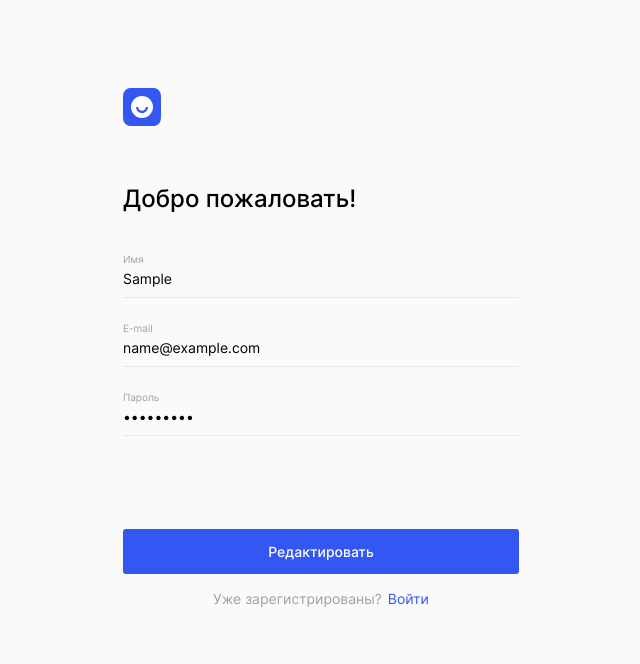
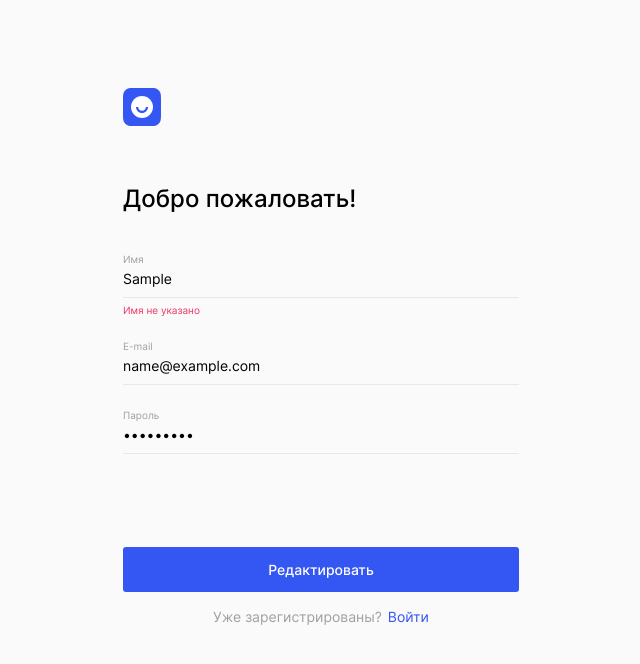
Before and after one commit to KirMoro/movies-explorer-frontend, a React (Create React App) app: page /signup in a window 1280 px wide. Both pictures are taken after typing "Sample", "name@example.com", "Sample123" into the empty fields and a click on the button "Редактировать". Shown: the top 664 px of the page, without its empty margins (319-959 px from the left). Built offline with nearby package versions, Linux system fonts and the light colour scheme; no server answers.

Commit message:
feat: add validation register and login form

```diff
--- a/src/components/Login/Login.css
+++ b/src/components/Login/Login.css
@@ -98,6 +98,15 @@
   text-align: center;
 }
 
+.login__form-error {
+  font-weight: 400;
+  font-size: 10px;
+  line-height: 12px;
+  padding: 0;
+  margin: 6px 0 0 0;
+  color: #EE3465;
+}
+
 @media screen and (max-width: 769px) {
   .login {
     margin: 232px 0 0;
--- a/src/components/Login/Login.jsx
+++ b/src/components/Login/Login.jsx
@@ -1,23 +1,37 @@
 import './Login.css';
 import {Link} from "react-router-dom";
 import {useState} from "react";
+import {useLoginFormValidation} from "../hooks/useLoginFormValidation";
 
 export const Login = ({ onLogin }) => {
-    const [values, setValues] = useState({});
+    const [form, setForm] = useState({
+        email: "",
+        password: "",
+    });
 
-    const handleChange = (event) => {
-        const { name, value } = event.target;
-        setValues((prev) => ({
-            ...prev,
+    const { errors, validateForm, onBlurField } = useLoginFormValidation(form);
+
+    const handleChange = e => {
+        const { name, value } = e.target;
+        const nextFormState = {
+            ...form,
             [name]: value,
-        }));
+        };
+
+        setForm(nextFormState);
+        if (errors[name].dirty)
+            validateForm({
+                form: nextFormState,
+                errors,
+                name,
+            });
     };
 
     function handleSubmit(e) {
         e.preventDefault();
-        console.log(values)
-        onLogin(values);
+        onLogin(form);
     }
+
     return (
         <section className="login">
             <Link
@@ -46,7 +60,11 @@ export const Login = ({ onLogin }) => {
                                placeholder="Email"
                                required
                                onChange={handleChange}
+                               onBlur={onBlurField}
                         />
+                        {errors.email.dirty && errors.email.error ? (
+                            <p className="login__form-error">{errors.email.message}</p>
+                        ) : null}
                     </label>
                     <label className="login__form-label">
                         <span className="login__form-text">
@@ -59,8 +77,12 @@ export const Login = ({ onLogin }) => {
                             placeholder="Пароль"
                             required
                             onChange={handleChange}
+                            onBlur={onBlurField}
                             className="login__form-input"
                         />
+                        {errors.password.dirty && errors.password.error ? (
+                            <p className="login__form-error">{errors.password.message}</p>
+                        ) : null}
                     </label>
                 </fieldset>
                 <button
--- a/src/components/Register/Register.css
+++ b/src/components/Register/Register.css
@@ -98,6 +98,15 @@
   text-align: center;
 }
 
+.register__form-error {
+  font-weight: 400;
+  font-size: 10px;
+  line-height: 12px;
+  padding: 0;
+  margin: 6px 0 0 0;
+  color: #EE3465;
+}
+
 @media screen and (max-width: 769px) {
   .register {
     margin: 232px 0 0;
--- a/src/components/Register/Register.jsx
+++ b/src/components/Register/Register.jsx
@@ -1,22 +1,38 @@
 import './Register.css';
 import {Link} from "react-router-dom";
 import {useState} from "react";
+import {useLoginFormValidation} from "../hooks/useLoginFormValidation";
+import {useRegisterFormValidation} from "../hooks/useRegisterFormValidation";
 
 export const Register = ({ onRegister }) => {
-    const [values, setValues] = useState({});
+    // const [values, setValues] = useState({});
+    const [form, setForm] = useState({
+        name: "",
+        email: "",
+        password: "",
+    });
 
-    const handleChange = (event) => {
-        const { name, value } = event.target;
-        setValues((prev) => ({
-            ...prev,
+    const { errors, validateForm, onBlurField } = useRegisterFormValidation(form);
+
+    const handleChange = e => {
+        const { name, value } = e.target;
+        const nextFormState = {
+            ...form,
             [name]: value,
-        }));
+        };
+
+        setForm(nextFormState);
+        if (errors[name].dirty)
+            validateForm({
+                form: nextFormState,
+                errors,
+                name,
+            });
     };
 
     function handleSubmit(e) {
         e.preventDefault();
-        console.log(values)
-        onRegister(values);
+        onRegister(form);
     }
 
     return (
@@ -44,12 +60,14 @@ export const Register = ({ onRegister }) => {
                             type="name"
                             name="name"
                             placeholder="Имя"
-                            minLength="2"
-                            maxLength="30"
                             required
                             onChange={handleChange}
+                            onBlur={onBlurField}
                             className="register__form-input"
                         />
+                        {errors.name.dirty && errors.name.error ? (
+                            <p className="login__form-error">{errors.name.message}</p>
+                        ) : null}
                     </label>
                     <label className="register__form-label">
                         <span className="register__form-text">
@@ -62,8 +80,12 @@ export const Register = ({ onRegister }) => {
                             placeholder="Email"
                             required
                             onChange={handleChange}
+                            onBlur={onBlurField}
                             className="register__form-input"
                         />
+                        {errors.email.dirty && errors.email.error ? (
+                            <p className="login__form-error">{errors.email.message}</p>
+                        ) : null}
                     </label>
                     <label className="register__form-label">
                         <span className="register__form-text">
@@ -76,16 +98,19 @@ export const Register = ({ onRegister }) => {
                             placeholder="Пароль"
                             required
                             onChange={handleChange}
+                            onBlur={onBlurField}
                             className="register__form-input"
                         />
+                        {errors.password.dirty && errors.password.error ? (
+                            <p className="login__form-error">{errors.password.message}</p>
+                        ) : null}
                     </label>
 
                 </fieldset>
                 <button
                     type="submit"
-                    // onClick={onSubmit}
                     className="register__form-button"
-                    // aria-label={ariaLabel}
+                    aria-label="submit-button"
                 >
                     Редактировать
                 </button>
--- /dev/null
+++ b/src/components/hooks/useLoginFormValidation.js
@@ -0,0 +1,86 @@
+import { useState } from "react";
+
+import {
+    emailValidator,
+    passwordValidator,
+} from "../../utils/validators";
+
+const touchErrors = errors => {
+    return Object.entries(errors).reduce((acc, [field, fieldError]) => {
+        acc[field] = {
+            ...fieldError,
+            dirty: true,
+        };
+        return acc;
+    }, {});
+};
+
+export const useLoginFormValidation = form => {
+    const [errors, setErrors] = useState({
+        email: {
+            dirty: false,
+            error: false,
+            message: "",
+        },
+        password: {
+            dirty: false,
+            error: false,
+            message: "",
+        },
+    });
+
+    const validateForm = ({ form, field, errors, forceTouchErrors = false }) => {
+        let isValid = true;
+
+        const nextErrors = JSON.parse(JSON.stringify(errors));
+
+        if (forceTouchErrors) {
+            nextErrors = touchErrors(errors);
+        }
+
+        const { email, password } = form;
+
+        if (nextErrors.email.dirty && (field ? field === "email" : true)) {
+            const emailMessage = emailValidator(email, form);
+            nextErrors.email.error = !!emailMessage;
+            nextErrors.email.message = emailMessage;
+            if (!!emailMessage) isValid = false;
+        }
+
+        if (nextErrors.password.dirty && (field ? field === "password" : true)) {
+            const passwordMessage = passwordValidator(password, form);
+            nextErrors.password.error = !!passwordMessage;
+            nextErrors.password.message = passwordMessage;
+            if (!!passwordMessage) isValid = false;
+        }
+
+        setErrors(nextErrors);
+
+        return {
+            isValid,
+            errors: nextErrors,
+        };
+    };
+
+    const onBlurField = e => {
+        const field = e.target.name;
+        const fieldError = errors[field];
+        if (fieldError.dirty) return;
+
+        const updatedErrors = {
+            ...errors,
+            [field]: {
+                ...errors[field],
+                dirty: true,
+            },
+        };
+
+        validateForm({ form, field, errors: updatedErrors });
+    };
+
+    return {
+        validateForm,
+        onBlurField,
+        errors,
+    };
+};
--- /dev/null
+++ b/src/components/hooks/useRegisterFormValidation.js
@@ -0,0 +1,99 @@
+import { useState } from "react";
+
+import {
+    nameValidator,
+    emailValidator,
+    passwordValidator,
+} from "../../utils/validators";
+
+const touchErrors = errors => {
+    return Object.entries(errors).reduce((acc, [field, fieldError]) => {
+        acc[field] = {
+            ...fieldError,
+            dirty: true,
+        };
+        return acc;
+    }, {});
+};
+
+export const useRegisterFormValidation = form => {
+    const [errors, setErrors] = useState({
+        name: {
+            dirty: false,
+            error: false,
+            message: "",
+        },
+        email: {
+            dirty: false,
+            error: false,
+            message: "",
+        },
+        password: {
+            dirty: false,
+            error: false,
+            message: "",
+        },
+    });
+
+    const validateForm = ({ form, field, errors, forceTouchErrors = false }) => {
+        let isValid = true;
+
+        const nextErrors = JSON.parse(JSON.stringify(errors));
+
+        if (forceTouchErrors) {
+            nextErrors = touchErrors(errors);
+        }
+
+        const { email, password } = form;
+
+        if (nextErrors.name.dirty && (field ? field === "name" : true)) {
+            const nameMessage = nameValidator(email, form);
+            nextErrors.name.error = !!nameMessage;
+            nextErrors.name.message = nameMessage;
+            if (!!nameMessage) isValid = false;
+        }
+
+        if (nextErrors.email.dirty && (field ? field === "email" : true)) {
+            const emailMessage = emailValidator(email, form);
+            nextErrors.email.error = !!emailMessage;
+            nextErrors.email.message = emailMessage;
+            if (!!emailMessage) isValid = false;
+        }
+
+        if (nextErrors.password.dirty && (field ? field === "password" : true)) {
+            const passwordMessage = passwordValidator(password, form);
+            nextErrors.password.error = !!passwordMessage;
+            nextErrors.password.message = passwordMessage;
+            if (!!passwordMessage) isValid = false;
+        }
+
+        setErrors(nextErrors);
+
+        return {
+            isValid,
+            errors: nextErrors,
+        };
+    };
+
+    const onBlurField = e => {
+        const field = e.target.name;
+        const fieldError = errors[field];
+        if (fieldError.dirty) return;
+
+        const updatedErrors = {
+            ...errors,
+            [field]: {
+                ...errors[field],
+                dirty: true,
+            },
+        };
+
+        validateForm({ form, field, errors: updatedErrors });
+    };
+
+    return {
+        validateForm,
+        onBlurField,
+        errors,
+    };
+};
--- /dev/null
+++ b/src/utils/validators.js
@@ -0,0 +1,28 @@
+const emailRegex = /^.+@.+$/;
+
+export const nameValidator = name => {
+    if (!name) {
+        return "Имя не указано";
+    } else if (name.length < 2 || name.length > 30) {
+        return "Неправильный формат имени";
+    }
+    return "";
+};
+
+export const emailValidator = email => {
+    if (!email) {
+        return "Email не указан";
+    } else if (!emailRegex.test(email)) {
+        return "Неправильный формат email";
+    }
+    return "";
+};
+
+export const passwordValidator = password => {
+    if (!password) {
+        return "Пароль не указан";
+    } else if (password.length < 8) {
+        return "Пароль должен быть минимум 8 символов";
+    }
+    return "";
+};
```
